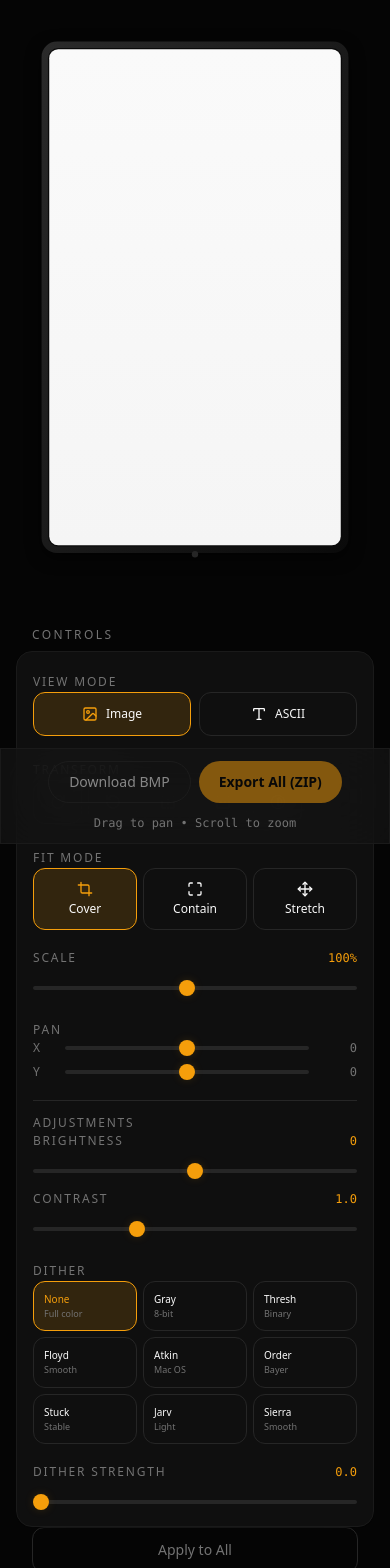
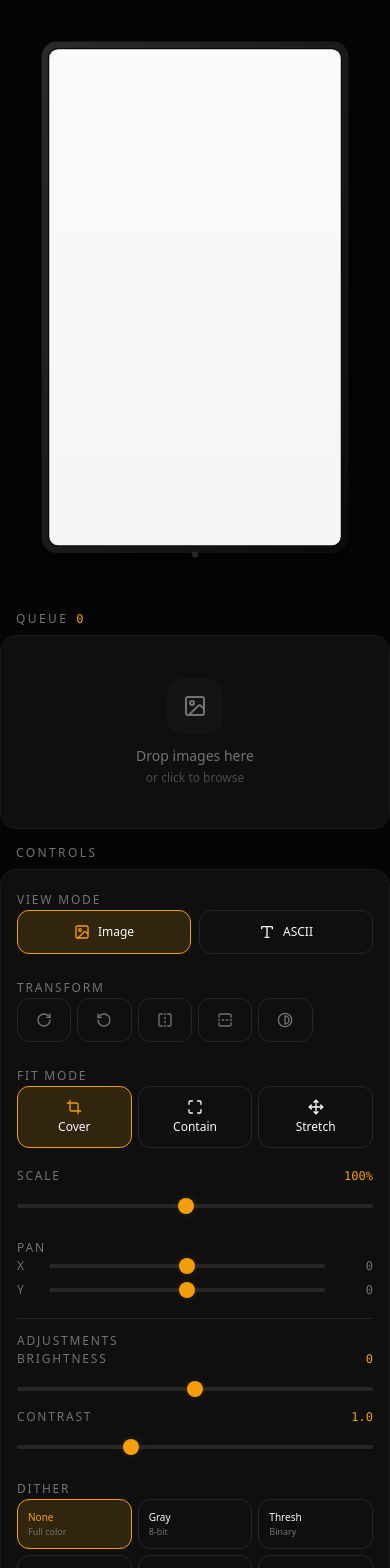
Before and after one commit to jeremyxlewis/xteink-wallpaper, a React (Vite) app: page / in a window 390 px wide. Shown: the top 1568 px of the page. Built offline with nearby package versions, Linux system fonts and the light colour scheme.

Commit message:
fix: mobile layout - Image Queue at top, non-sticky footer
- Mobile: Image Queue first action (top) → Controls → Preview → Footer
- Desktop: Preview left → Controls + Queue right sidebars
- Footer: non-sticky on mobile, sticky on desktop (lg:)
- Use flex-reverse for mobile stacking order

```diff
--- a/src/components/App.jsx
+++ b/src/components/App.jsx
@@ -393,31 +393,25 @@ export default function App() {
         <div className="glow-bg" />
         <div className="noise-overlay" />
 
-        <main className="flex-1 flex flex-col lg:flex-row relative bg-[var(--color-bg)] overflow-y-auto">
-          {/* Device Preview - Mobile: full width top, Desktop: center */}
-          <div className="flex-1 flex items-center justify-center p-4 min-w-0">
-            <DevicePreview
-              ref={previewRef}
-              isLoading={isProcessing}
-              canvasWidth={renderedDimensions.width}
-              canvasHeight={renderedDimensions.height}
-              onCanvasReady={(canvas) => {
-                canvasRef.current = canvas;
-              }}
-              onPanChange={(x, y) => {
-                setPanX(x);
-                setPanY(y);
-              }}
-              onScaleChange={(s) => {
-                setScale(s);
-              }}
-            />
-          </div>
+        <main className="flex-1 flex flex-col-reverse lg:flex-row relative bg-[var(--color-bg)]">
+          {/* Desktop: Preview left, Mobile: Preview at bottom */}
+          {/* Desktop: Sidebar right, Mobile: Stacked above */}
+          <aside className="flex flex-col w-full lg:w-auto lg:min-w-[360px] order-1 lg:order-2">
+            {/* Mobile: Image Queue at top, Desktop: side panel */}
+            <div className="order-1 lg:order-1">
+              <ImageQueue
+                images={images}
+                selectedIndex={selectedIndex}
+                onSelect={handleSelect}
+                onRemove={handleRemove}
+                onDuplicate={handleDuplicate}
+                onClearAll={handleClearAll}
+                onAddImages={handleAddImages}
+              />
+            </div>
 
-          {/* Sidebar - Mobile: stacked below preview, Desktop: right sidebar */}
-          <aside className="flex flex-col lg:flex-row w-full lg:w-auto lg:min-w-[320px] xl:min-w-[360px] gap-4 p-4 lg:p-0">
             {/* Controls Panel */}
-            <div className="lg:flex-1">
+            <div className="order-2 lg:order-2">
               <Controls
               fitMode={fitMode}
               onFitModeChange={setFitMode}
@@ -461,23 +455,30 @@ export default function App() {
               onContrastChange={setContrast}
             />
             </div>
+          </aside>
 
-            {/* Image Queue Panel */}
-            <div className="lg:max-w-[280px]">
-              <ImageQueue
-                images={images}
-                selectedIndex={selectedIndex}
-                onSelect={handleSelect}
-                onRemove={handleRemove}
-                onDuplicate={handleDuplicate}
-                onClearAll={handleClearAll}
-                onAddImages={handleAddImages}
-              />
-            </div>
-          </aside>
+          {/* Device Preview - Desktop: left, Mobile: bottom */}
+          <div className="flex-1 flex items-center justify-center p-4 order-2 lg:order-1 min-w-0">
+            <DevicePreview
+              ref={previewRef}
+              isLoading={isProcessing}
+              canvasWidth={renderedDimensions.width}
+              canvasHeight={renderedDimensions.height}
+              onCanvasReady={(canvas) => {
+                canvasRef.current = canvas;
+              }}
+              onPanChange={(x, y) => {
+                setPanX(x);
+                setPanY(y);
+              }}
+              onScaleChange={(s) => {
+                setScale(s);
+              }}
+            />
+          </div>
         </main>
 
-        <footer className="sticky bottom-0 glass-panel border-t border-[var(--color-border-subtle)] px-4 py-3 z-40 pb-safe">
+        <footer className="lg:sticky lg:bottom-0 glass-panel border-t border-[var(--color-border-subtle)] px-4 py-3 z-40 pb-safe">
           <div className="max-w-7xl mx-auto flex flex-col sm:flex-row items-center justify-between gap-3">
             <div className="text-xs text-[var(--color-text-secondary)] font-mono order-2 sm:order-1">
               Drag to pan • Scroll to zoom
```
